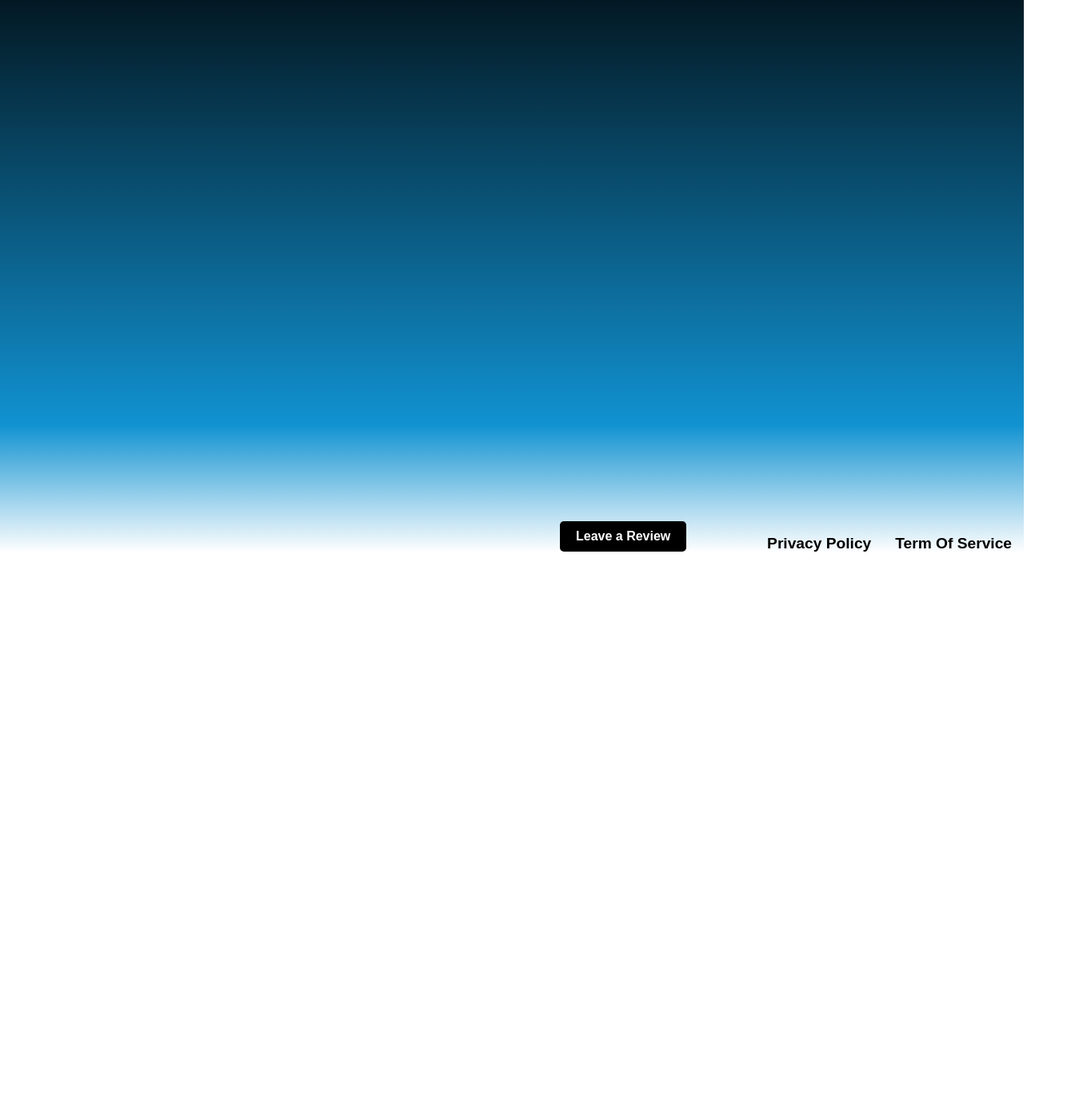
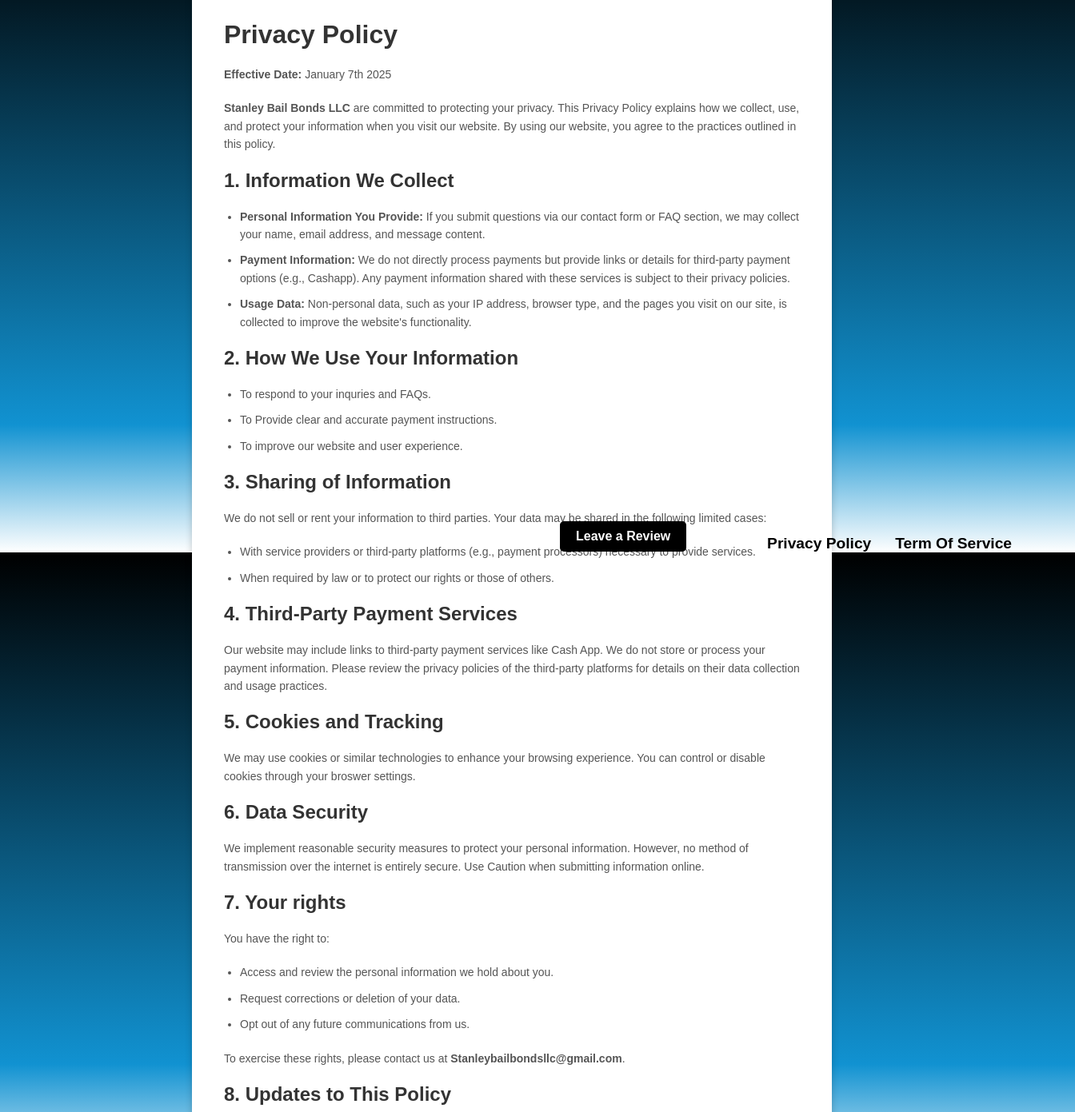
Before and after one commit to BigTimePlaya207/Capstone-Bail-Bond-Website, a React (Create React App) app in the folder capstone/: page /privacy in a window 1280 px wide. Shown: the part 109-1500 px from the top of the page at 80% size, 1344 px wide, since content can reach past the window. Before the commit the page ends 800 px from the top, so only its background shows below. Built offline with nearby package versions, Linux system fonts and the light colour scheme.

Commit message:
Private policy added

```diff
--- /dev/null
+++ b/capstone/src/pages/PrivacyPolicyPage.css
@@ -0,0 +1,54 @@
+/* PrivacyPolicyPage.css */
+
+body {
+    margin: 0;
+    font-family: Arial, sans-serif;
+    background-color: #f0f0f0;
+    /* Light gray background */
+    display: flex;
+    justify-content: center;
+    min-height: 100vh;
+}
+
+.privacy-policy {
+    width: 90%;
+    max-width: 800px;
+    background-color: #ffffff;
+    /* White paper effect */
+    padding: 40px;
+    border-radius: 8px;
+    box-shadow: 0 4px 10px rgba(0, 0, 0, 0.2);
+    /* Shadow for paper floating effect */
+    margin: 20px auto;
+}
+
+.privacy-policy h1,
+.privacy-policy h2 {
+    color: #333333;
+    /* Darker text for headings */
+    margin-bottom: 20px;
+}
+
+.privacy-policy p,
+.privacy-policy ul {
+    color: #555555;
+    /* Slightly lighter text for body content */
+    line-height: 1.6;
+    margin-bottom: 20px;
+    font-size: 14px;
+}
+
+.privacy-policy ul {
+    padding-left: 20px;
+    /* Indentation for lists */
+}
+
+.privacy-policy ul li {
+    margin-bottom: 10px;
+}
+
+@media (max-width: 768px) {
+    .privacy-policy {
+        padding: 20px;
+    }
+}
--- a/capstone/src/pages/PrivacyPolicyPage.jsx
+++ b/capstone/src/pages/PrivacyPolicyPage.jsx
@@ -1,12 +1,88 @@
 import React from 'react'
 import MainLayout from '../layout/MainLayout'
+import './PrivacyPolicyPage.css';
 
 function PrivacyPolicyPage() {
     return (
         <MainLayout>
-            <div>PrivacyPolicyPage</div>
+            <div className='privacy-policy'>
+                <h1>Privacy Policy</h1>
+                <p><strong>Effective Date:</strong> January 7th 2025</p>
+                <p>
+                    <strong>Stanley Bail Bonds LLC</strong> are committed to protecting your privacy.
+                    This Privacy Policy explains how we collect, use, and protect your information when you visit our website.
+                    By using our website, you agree to the practices outlined in this policy.
+                </p>
+
+                <h2>1. Information We Collect</h2>
+                <ul>
+                    <li><strong>Personal Information You Provide:</strong> If you submit questions via our contact form or FAQ section, we may collect your name, email address, and message content.</li>
+                    <li><strong>Payment Information:</strong> We do not directly process payments but provide links or details for third-party payment options (e.g., Cashapp). Any payment information shared with these services is subject to their privacy policies.</li>
+                    <li><strong>Usage Data:</strong> Non-personal data, such as your IP address, browser type, and the pages you visit on our site, is collected to improve the website's functionality.</li>
+                </ul>
+                <h2>2. How We Use Your Information</h2>
+                <ul>
+                    <li>To respond to your inquries and FAQs.</li>
+                    <li>To Provide clear and accurate payment instructions.</li>
+                    <li>To improve our website and user experience.</li>
+                </ul>
+
+                <h2>3. Sharing of Information</h2>
+                <p>
+                    We do not sell or rent your information to third parties. Your data may be shared in the following limited cases:
+                </p>
+                <ul>
+                    <li>With service providers or third-party platforms (e.g., payment processors) necessary to provide services.</li>
+                    <li>When required by law or to protect our rights or those of others.</li>
+                </ul>
+
+                <h2>4. Third-Party Payment Services</h2>
+                <p>
+                    Our website may include links to third-party payment services like Cash App.
+                    We do not store or process your payment information.
+                    Please review the privacy policies of the third-party platforms for details on their data collection and usage practices.
+                </p>
+
+                <h2>5. Cookies and Tracking</h2>
+                <p>
+                    We may use cookies or similar technologies to enhance your browsing experience.
+                    You can control or disable cookies through your broswer settings.
+                </p>
+
+                <h2>6. Data Security</h2>
+                <p>
+                    We implement reasonable security measures to protect your personal information.
+                    However, no method of transmission over the internet is entirely secure.
+                    Use Caution when submitting information online.
+                </p>
+
+                <h2>7. Your rights</h2>
+                <p>You have the right to:</p>
+                <ul>
+                    <li>Access and review the personal information we hold about you.</li>
+                    <li>Request corrections or deletion of your data.</li>
+                    <li>Opt out of any future communications from us.</li>
+                </ul>
+                <p>
+                    To exercise these rights, please contact us at <strong>Stanleybailbondsllc@gmail.com</strong>.
+                </p>
+
+                <h2>8. Updates to This Policy</h2>
+                <p>
+                    We may update this Privacy Policy from time to time. Any changes will be posted on this page with the updated effective date.
+                </p>
+
+                <h2>9. Contact Us</h2>
+                <p>
+                    If you have any questions or concerns about this Privacy Policy, please contact us at:
+                </p>
+                <p>
+                    <strong>Email:</strong> Stanleybailbondsllc@gmail.com <br />
+                    <strong>Phone:</strong> (843)-240-9240
+                </p>
+            </div>
         </MainLayout>
-    )
+    );
 }
 
 export default PrivacyPolicyPage
```
